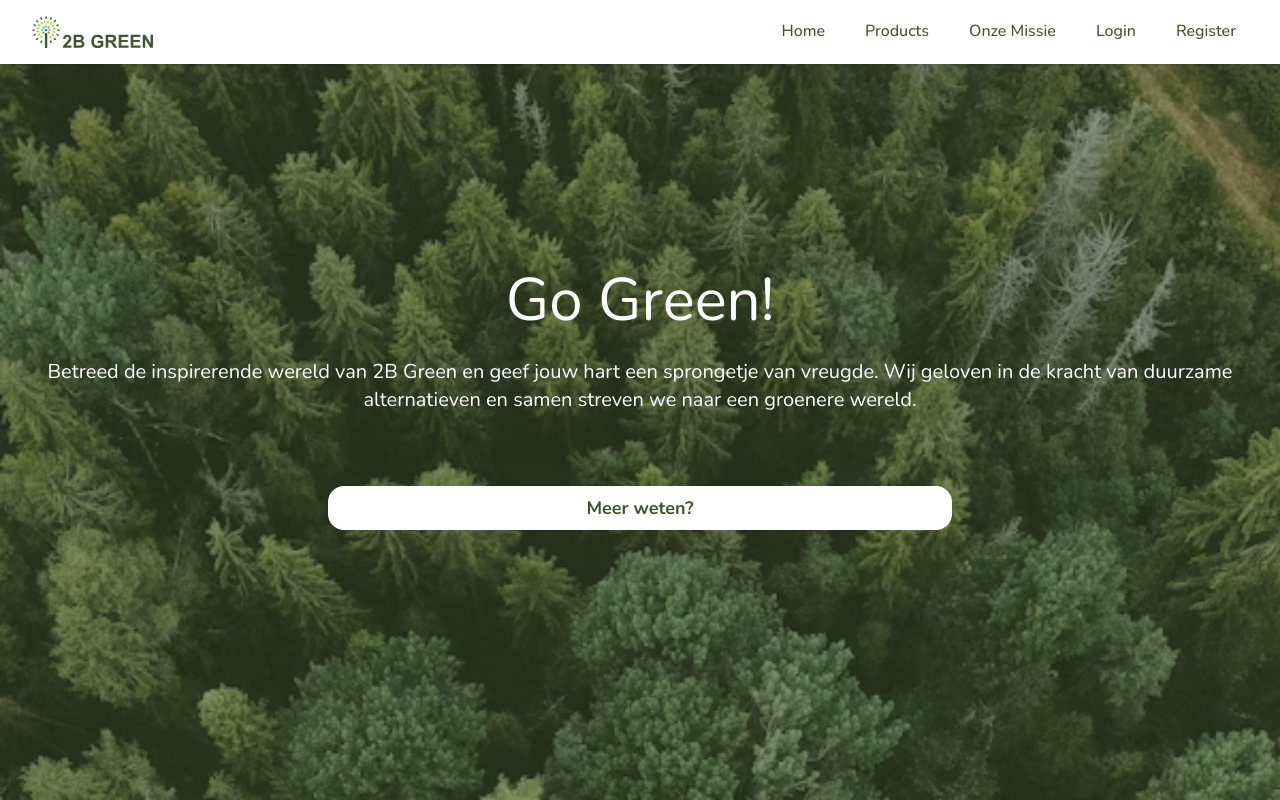
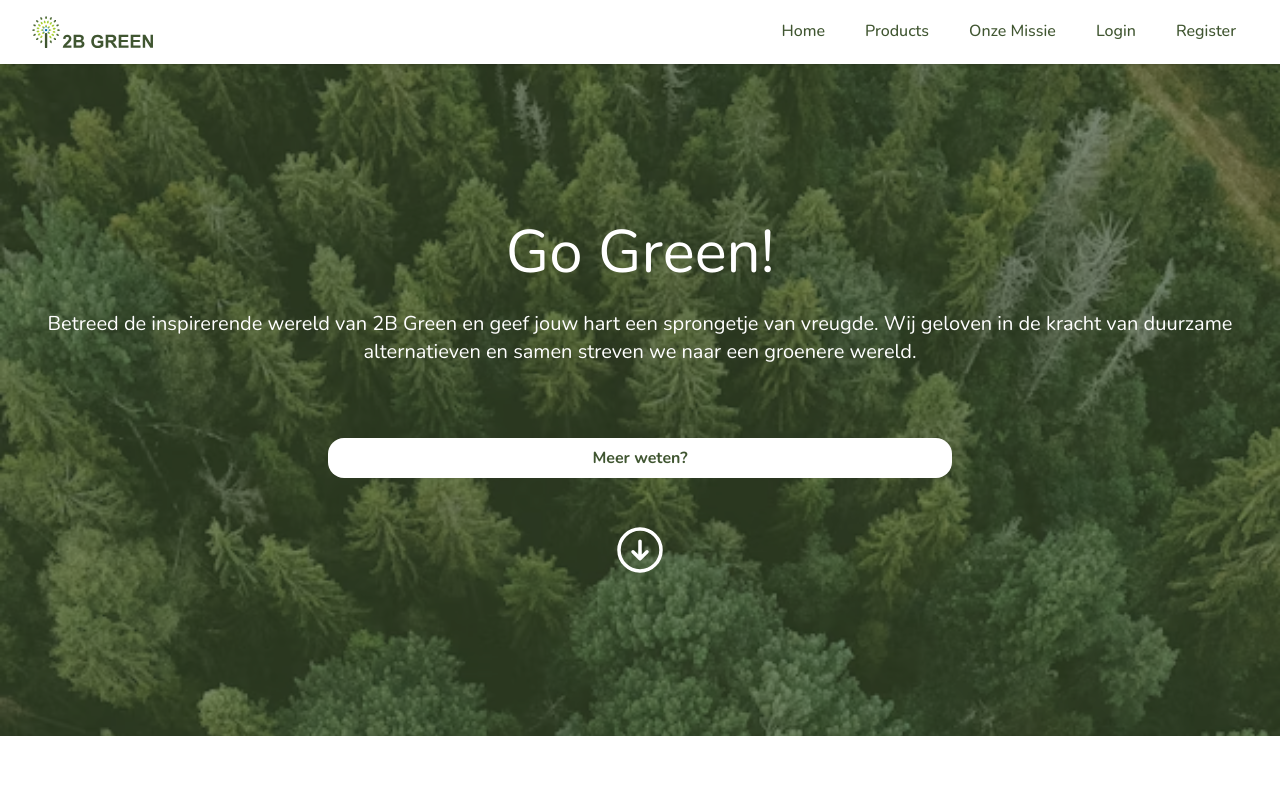
Before and after one commit to amin98/2BGREEN-FRONTEND, a React (Vite) app: page / in a window 1280 px wide. Built offline with nearby package versions, Linux system fonts and the light colour scheme.

Commit message:
homepage in progress, not finished with swiperjs fucntionality

```diff
--- a/index.html
+++ b/index.html
@@ -4,6 +4,7 @@
     <meta charset="UTF-8" />
     <link rel="icon" type="image/svg+xml" href="src/images/icons/leaves.svg" />
     <meta name="viewport" content="width=device-width, initial-scale=1.0" />
+
     <style>
       @import url('https://fonts.googleapis.com/css2?family=Nunito:ital,wght@0,200..1000;1,200..1000&display=swap');
     </style>
--- a/package.json
+++ b/package.json
@@ -15,13 +15,13 @@
     "@emotion/styled": "^11.11.5",
     "@heroicons/react": "^2.1.3",
     "axios": "^1.6.8",
-    "framer-motion": "^11.1.9",
     "localforage": "^1.10.0",
     "match-sorter": "^6.3.4",
     "react": "^18.2.0",
     "react-dom": "^18.2.0",
     "react-router-dom": "^6.22.3",
-    "sort-by": "^0.0.2"
+    "sort-by": "^0.0.2",
+    "swiper": "^11.1.3"
   },
   "devDependencies": {
     "@types/react": "^18.2.66",
--- a/src/components/TopHero.jsx
+++ b/src/components/TopHero.jsx
@@ -1,29 +1,49 @@
+import { useSwiper, SwiperSlide } from 'swiper/react';
+import { ArrowDownCircleIcon } from '@heroicons/react/24/outline';
+
 const TopHero = ({ title, subtitle, secondSubTitle, bgColor, textColor }) => {
+  const swiper = useSwiper(); // Get access to the Swiper instance
+
+  const handleScrollDown = () => {
+    swiper.slideNext(); // Slide to the next section
+  };
   return (
     <>
-      <section
-        className={`snap-start snap-always h-screen ${bgColor} flex relative justify-center items-center`}
+      <div
+        className={`snap-start snap-always h-screen bg-primary flex relative justify-center items-center`}
       >
         <div className='mx-4 z-10 flex flex-col items-center'>
           <div
             className=' text-center flex flex-col justify-evenly items-center gap-3
           '
           >
-            <h1 className={textColor + ` text-4xl sm:text-5xl md:text-6xl`}>
-              {title}
+            <h1 className={` text-white text-4xl sm:text-5xl md:text-6xl`}>
+              Go Green!
             </h1>
-            <p className={textColor + ` my-4 text-xl`}>{subtitle}</p>
+            <p className={` text-white my-4 text-xl`}>
+              Betreed de inspirerende wereld van 2B Green en geef jouw hart een
+              sprongetje van vreugde. Wij geloven in de kracht van duurzame
+              alternatieven en samen streven we naar een groenere wereld.
+            </p>
             <p className={textColor + ` my-4 text-xl`}>{secondSubTitle}</p>
+
             <a
               className='bg-white w-2/4 p-2 font-bold rounded-2xl text-primary hover:bg-primary hover:text-secondary'
               href='#'
             >
               Meer weten?
             </a>
+
+            <button
+              onClick={handleScrollDown}
+              className=' size-14 font-bold rounded-full text-white hover:bg-primary hover:text-secondary mt-8 transition duration-300 ease-in-out transform hover:scale-110'
+            >
+              <ArrowDownCircleIcon className='' />
+            </button>
           </div>
         </div>
-        <div className="absolute bg-cover z-0 h-full w-full opacity-50 bg-[url('./images/hero/forest1.png')]"></div>
-      </section>
+        <div className="absolute bg-cover z-0 h-full w-full opacity-40 bg-[url('./images/hero/forest1.png')]"></div>
+      </div>
     </>
   );
 };
--- /dev/null
+++ b/src/components/products/ProductItem.jsx
@@ -0,0 +1,4 @@
+const ProductItem = () => {
+  return <div></div>;
+};
+export default ProductItem;
--- /dev/null
+++ b/src/components/products/ProductList.jsx
@@ -0,0 +1,6 @@
+const ProductList = () => {
+  return (
+    <div>ProductList</div>
+  )
+}
+export default ProductList
--- a/src/layouts/MainLayout.jsx
+++ b/src/layouts/MainLayout.jsx
@@ -1,35 +1,15 @@
+// MainLayout.jsx
 import { Outlet } from 'react-router-dom';
 import Navbar from '../components/Navbar';
 
-import { useState, useEffect } from 'react'; // Import useState and useEffect
-
 const MainLayout = () => {
-  const [contentHeight, setContentHeight] = useState('calc(100vh - 72px)'); // Initial height assuming 64px navbar
-
-  useEffect(() => {
-    const updateContentHeight = () => {
-      const navbarHeight = document.querySelector('nav').offsetHeight; // Get navbar height
-      setContentHeight(`calc(100vh - ${navbarHeight}px)`);
-    };
-
-    updateContentHeight(); // Initial calculation
-
-    window.addEventListener('resize', updateContentHeight); // Update on resize
-    return () => {
-      window.removeEventListener('resize', updateContentHeight); // Clean up
-    };
-  }, []);
-
   return (
-    <div className='min-h-screen flex flex-col'>
+    <>
       <Navbar />
-      <div
-        className='snap-y snap-mandatory overflow-scroll scroll-smooth flex-grow'
-        style={{ height: contentHeight }}
-      >
+      <div className='min-h-screen flex flex-col'>
         <Outlet />
       </div>
-    </div>
+    </>
   );
 };
 
--- a/src/pages/HomePage.jsx
+++ b/src/pages/HomePage.jsx
@@ -3,60 +3,80 @@ import TopHero from './../components/TopHero';
 import ladenImage from '../images/charging_station.svg';
 import houseImage from '../images/house.webp';
 import ambassadorImage from '../images/ambassador.webp';
-import { useState, useEffect } from 'react';
-import { useLocation } from 'react-router-dom';
-import fetchUser from '../apis/UserAPI';
+import { Swiper, SwiperSlide } from 'swiper/react';
+// import fetchUser from '../apis/UserAPI';
+import 'swiper/css';
+import { useRef, useState, useEffect } from 'react';
 
 const HomePage = () => {
-  const location = useLocation();
-  const email = location.state?.email;
-  const [name, setName] = useState('Loading...');
+  // const location = useLocation();
+  // const email = location.state?.email;
+  // const [name, setName] = useState('Loading...');
+  const [swiperHeight, setSwiperHeight] = useState('calc(100vh - 72px)');
 
   const sections = [
     {
       title: 'Laden',
-      subtitle: 'Je bent op zoek naar een laadpaal of laadpas om jouw elektrische auto op te laden, maar je wilt dit wel zo duurzaam mogelijk doen. Alle producten van Alfen bestaan uit A-kwaliteit componenten en dankzij onze samenwerking met Trees for All zorgen we dat er voor iedere laadpaal een boom geplant wordt.',
+      subtitle:
+        'Je bent op zoek naar een laadpaal of laadpas om jouw elektrische auto op te laden, maar je wilt dit wel zo duurzaam mogelijk doen. Alle producten van Alfen bestaan uit A-kwaliteit componenten en dankzij onze samenwerking met Trees for All zorgen we dat er voor iedere laadpaal een boom geplant wordt.',
       imgSource: ladenImage,
       bgColor: 'bg-hero',
     },
     {
       title: 'Groendaken',
-      subtitle: 'Direct bijdragen aan de biodiversiteit in jouw wijk? Kies voor een groendak met sedumbedekking. Een groendak kent vele voordelen zoals warmteregulatie, luchtzuivering, energiebesparing en nog veel meer! Een investering die je dus altijd terug verdiend.',
+      subtitle:
+        'Direct bijdragen aan de biodiversiteit in jouw wijk? Kies voor een groendak met sedumbedekking. Een groendak kent vele voordelen zoals warmteregulatie, luchtzuivering, energiebesparing en nog veel meer! Een investering die je dus altijd terug verdiend.',
       imgSource: houseImage,
       bgColor: 'bg-hero',
     },
     {
       title: 'Ambassador',
-      subtitle: 'Wil jij zelf ook een bijdrage leveren en een positieve impact maken in de wereld? Meld je aan als ambassadeur en maak het verschil! Het mooie aan dit ambassadeurschap is dat er ook nog voordelen voor jou aanhangen zoals mooie duurzame cadeau’s. Klik op de button en ontdek alle voordelen.',
+      subtitle:
+        'Wil jij zelf ook een bijdrage leveren en een positieve impact maken in de wereld? Meld je aan als ambassadeur en maak het verschil! Het mooie aan dit ambassadeurschap is dat er ook nog voordelen voor jou aanhangen zoals mooie duurzame cadeau’s. Klik op de button en ontdek alle voordelen.',
       imgSource: ambassadorImage,
       bgColor: 'bg-hero',
     },
   ];
+  useEffect(() => {
+    const updateSwiperHeight = () => {
+      const navbar = document.querySelector('nav');
+      const navbarHeight = navbar ? navbar.offsetHeight : 0;
+      setSwiperHeight(`calc(${window.innerHeight}px - ${navbarHeight}px)`);
+    };
 
-  useEffect(() => {
-    const scrollContainer = document.querySelector('.snap-y');
-    if (scrollContainer) {
-      scrollContainer.addEventListener('scroll', () => {
-        const scrollPosition = scrollContainer.scrollTop;
-        const activeSection = Math.round(scrollPosition / window.innerHeight);
-        // Here you can add custom logic for highlighting active sections or navigation
-      });
-    }
+    updateSwiperHeight();
+
+    window.addEventListener('resize', updateSwiperHeight);
+    window.addEventListener('orientationchange', updateSwiperHeight);
+
+    return () => {
+      window.removeEventListener('resize', updateSwiperHeight);
+      window.removeEventListener('orientationchange', updateSwiperHeight);
+    };
   }, []);
 
   return (
-    <div className='snap-y snap-mandatory h-screen overflow-scroll scroll-smooth text-lg'>
-      <TopHero
-        title='Go Green!'
-        subtitle='Betreed de inspirerende wereld van 2B Green en geef jouw hart een sprongetje van vreugde. Wij geloven in de kracht van duurzame alternatieven en samen streven we naar een groenere wereld.
-        '
-        bgColor={'bg-primary'}
-        textColor={'text-white'}
-      />
+    <Swiper
+      direction='vertical'
+      slidesPerView={1}
+      keyboard={true}
+      style={{ height: swiperHeight }}
+      navigation={{
+        nextEl: '.swiper-button-next',
+        prevEl: '.swiper-button-prev',
+      }}
+    >
+      <SwiperSlide>
+        <TopHero />
+      </SwiperSlide>
       {sections.map((section, index) => (
-        <Hero key={index} {...section} textColor={'text-primary'} />
+        <SwiperSlide key={index}>
+          <Hero {...section} textColor='text-primary' />
+        </SwiperSlide>
       ))}
-    </div>
+      <div className='swiper-button-prev'></div>
+      <div className='swiper-button-next'></div>
+    </Swiper>
   );
 };
 
--- a/src/pages/ProductPage.jsx
+++ b/src/pages/ProductPage.jsx
@@ -1,7 +1,34 @@
+import { Link } from 'react-router-dom';
+
 const ProductPage = () => {
+  const items = [
+    { label: 'Home', url: '/' },
+    { label: 'Products', url: '/products' },
+    { label: 'Groendaken', url: '/products/filter' },
+  ];
   return (
-    <div className='pt-[64px] h-screen bg-secondary'>
-      <h1 className='text-2xl'>Products</h1>
+    <div className='pt-[64px] h-screen flex flex-col gap-2'>
+      {/* breadcrumbs */}
+      <nav aria-label='breadcrumb'>
+        <ol className='flex flex-wrap gap-2 mt-1 '>
+          {items.map((item, index) => (
+            <li key={index} className='breadcrumb-item'>
+              {index === items.length - 1 ? (
+                <span>{item.label}</span>
+              ) : (
+                <div className='flex'>
+                  <Link className='hover:underline' to={item.url}>
+                    {item.label}
+                  </Link>
+                  <span className='ml-2'>{'>>'}</span>
+                </div>
+              )}
+            </li>
+          ))}
+        </ol>
+      </nav>
+
+      <h1 className='text-2xl'>Groendaken</h1>
     </div>
   );
 };
--- a/tailwind.config.js
+++ b/tailwind.config.js
@@ -26,9 +26,9 @@ export default {
       ringColor: {
         primary: '#8EBF46',
       },
-      height:{
+      height: {
         'screen-90': '90vh',
-      }
+      },
     },
   },
   plugins: [],
```
Also changed, not shown: src/components/Hero.jsx (+7 -12 lines), 1 other file (tests, documents, lock files or other folders).
